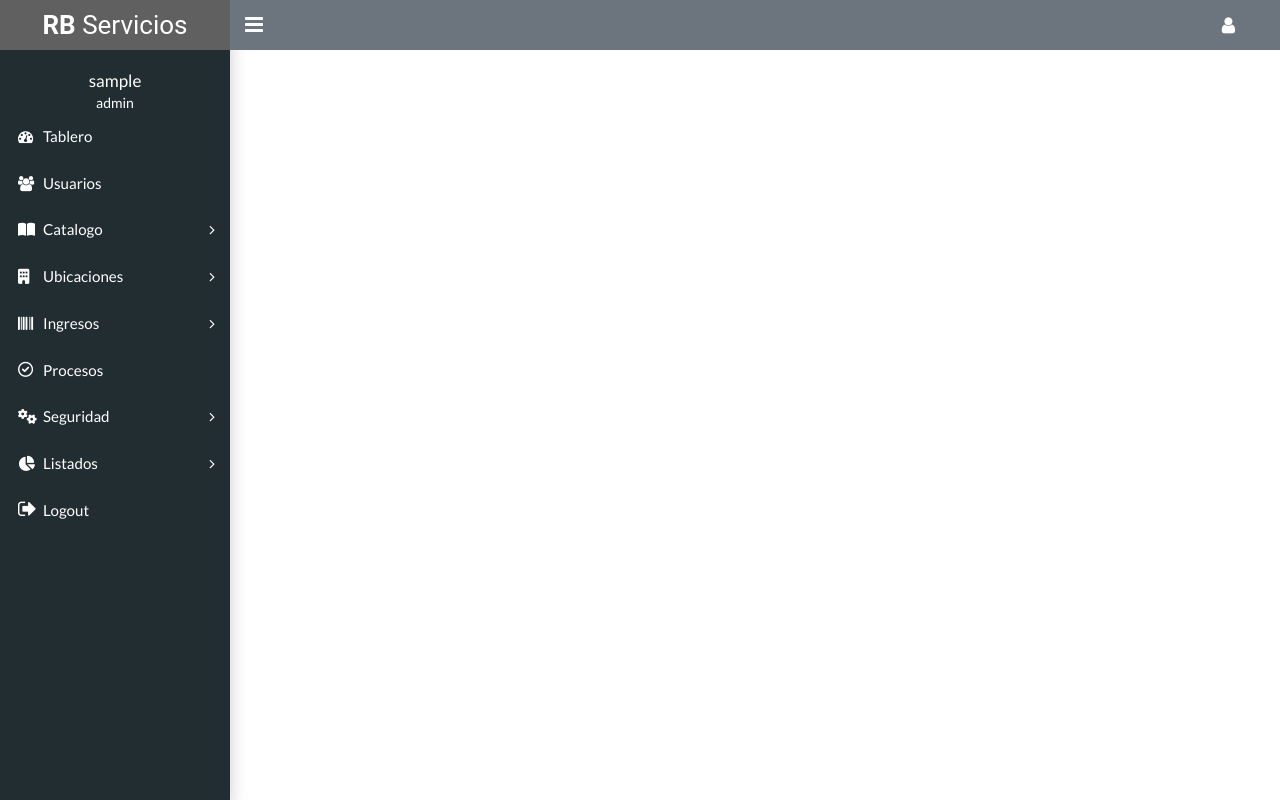
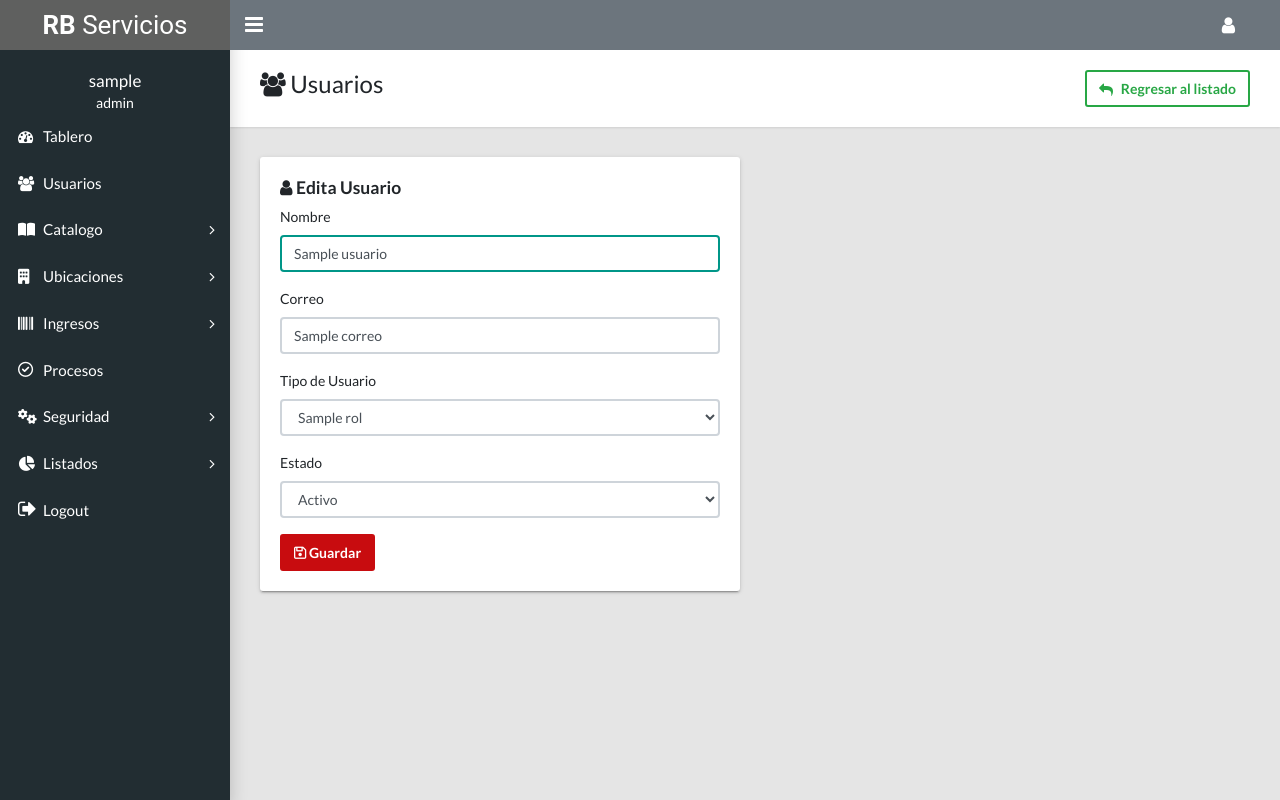
Before and after one commit to NanoBlanco/NanoBlanco, a PHP site: template App/Views/Usuarios/Editar.php in a window 1280 px wide. Run offline with PHP 8.4, Linux system fonts and the light colour scheme; the visitor is signed in with stand-in values (Sample User, id 1); the template is opened without the code that fills it: most values are stand-ins (such as "Sample title", 1, 10 or a date in 2020); some libraries are stand-ins or nearby versions.

Commit message:
Cambios Crear, Editar Usuarios

```diff
--- a/App/Views/Items/Editar.php
+++ b/App/Views/Items/Editar.php
@@ -13,7 +13,7 @@
             <div class="modal-body">
                 <div class="row">
                     <div class="col-sm">
-                        <form class="form-horizontal" id="frmeditar_item_<?= $item['id']; ?>" method="post" action="<?= FOLDER_PATH.'/Items/actualizarItem' ?>" autocomplete="off">
+                        <form class="form-horizontal" id="frmeditar_item" onsubmit="return checkForm(this);" method="post" action="<?= FOLDER_PATH.'/Items/actualizarItem' ?>" autocomplete="off">
                             <input name="id" id="id" type="hidden" value="<?= $item['id'] ;?>">
                             <div class="form-group">
                                 <label for="item">Item</label>
--- a/App/Views/Usuarios/Editar.php
+++ b/App/Views/Usuarios/Editar.php
@@ -1,36 +1,43 @@
-<!-- Modal Editar Usuarios -->
-<div class="modal fade" id="edit_<?php echo $usuario['id']; ?>" tabindex="-1" role="dialog" data-backdrop="static"
-    data-keyboard="false" aria-labelledby="editarUsuarioLabel" aria-hidden="true">
-    <div class="modal-dialog" role="document">
-        <div class="modal-content">
-            <div class="modal-header">
-                <h5 class="modal-title" id="editarUsuarioLabel"><i class="fa fa-edit"></i> Editar Usuario
-                </h5>
-                <button type="button" class="close" data-dismiss="modal" aria-label="Close">
-                    <span aria-hidden="true">&times;</span>
-                </button>
+<!---- Encabezado ------>
+<?php require './App/Views/Templates/Header.php'; ?>
+
+<section class="app-content">
+    <div class="app-title">
+        <!-- Content Header (Page header) -->
+        <div class="float-left">
+            <h1><i class="fa fa-users"></i> Usuarios</h1>
         </div>
-            <?php ?>
-            <div class="modal-body">
+        <div class="float-right">
+            <?php if(isset($_SESSION['permisos'][1]['ins']) == 1 || $_SESSION['id_rol'] = 100) {?>
+                <a href="<?= FOLDER_PATH.'/Usuarios'; ?>" class="btn btn-outline-success">
+                    <i class="fa fa-reply" aria-hidden="true"></i> Regresar al listado
+                </a>
+            <?php } ?>
+        </div>
+    </div>
+    <div class="row">
+        <div class="col-md-6">
+            <div class="tile">
+                <h5><i class="fa fa-user"></i> Edita Usuario</h5>
+                <div class="tile-body">
                     <div class="row">
                         <div class="col-sm">
-                        <form method="post" action="<?= FOLDER_PATH.'/Usuarios/actualizarUsuario' ?>" autocomplete="off">
-                            <input name="id" type="hidden" value="<?= $usuario['id'] ;?>">
+                            <form method="post" action="<?= FOLDER_PATH.'/Usuarios/actualizarUsuario' ?>"
+                                id="editaUsuario" onsubmit="return checkForm(this);"autocomplete="off">
+                                <input name="id" type="hidden" value="<?= $usuario->id ;?>">
                                 <div class="form-group">
                                     <label for="nombre">Nombre</label>
-                                <input autofocus name="nombre" required type="text"
-                                    class="form-control" value="<?= $usuario['nombre'] ;?>">
+                                    <input class="form-control" type="text" name="nombre" id="nombre" value="<?= $usuario->nombre ;?>" autofocus required >
                                 </div>
                                 <div class="form-group">
                                     <label for="correo">Correo</label>
-                                <input name="correo" type="email" class="form-control"
-                                    value="<?= $usuario['correo'] ;?>">
+                                    <input class="form-control" type="email" name="correo" id="correo" value="<?= $usuario->correo ;?>" required>
                                 </div>
                                 <div class="form-group">
                                     <label for="idRol">Tipo de Usuario</label>
                                     <select required class="form-control" name="idRol" id="idRol">
                                         <?php foreach ($roles as $rol) { ?>
-                                    <option <?= intval($usuario['id_rol']) === intval($rol['id']) ? "selected" : "" ?>
+                                        <option <?= intval($usuario->id_rol) === intval($rol['id']) ? "selected" : "" ?>
                                             value="<?= $rol['id'] ?>"><?=htmlentities($rol['rol']) ?>
                                         </option>
                                         <?php } ?>
@@ -39,57 +46,71 @@
                                 <div class="form-group">
                                     <label for="estado">Estado</label>
                                     <select class="form-control" id="estado" name="estado" required>
-                                    <option value="1" <?php if ($usuario['estado'] ==
-                                            1) { echo 'selected=""'; } ?>> Activo
-                                        <?php if ($usuario['estado'] == 1) { echo '(Actual)'; } ?></option>
-                                    <option value="0" <?php if ($usuario['estado'] ==
-                                            0) { echo 'selected=""'; } ?>> Inactivo
-                                        <?php if ($usuario['estado'] == 0) { echo '(Actual)'; } ?></option>
+                                        <option value="1" <?php if ($usuario->estado == 1) { echo 'selected=""'; } ?>> Activo
+                                            <?php if ($usuario->estado == 1) { echo '(Actual)'; } ?>
+                                        </option>
+                                        <option value="0" <?php if ($usuario->estado == 0) { echo 'selected=""'; } ?>> Inactivo
+                                            <?php if ($usuario->estado == 0) { echo '(Actual)'; } ?>
+                                        </option>
                                     </select>
                                 </div>
 
                                 <button type="submit" class="btn btn-primary"><i class="fa-regular fa-floppy-disk"></i>
                                     Guardar</button>
-                            <button type="button" class="btn btn-secondary" data-dismiss="modal">
-                                Volver</button>
 
                             </form>
                         </div>
                     </div>
                 </div>
-            <div class="modal-footer">
-                <p>Por favor rellene todos los campos</p>
             </div>
         </div>
     </div>
-</div>
+</section>
+<?php require './App/Views/Templates/js.php'; ?>
+<script>
+    $(document).ready(function () {
+        $("#editaUsuario").validate({
+        rules: {
+            nombre: {
+                    required: true,
+                    minlength: 8
+            },
+            correo: {
+					required: true,
+					email: true
+					}
+        },
+        messages: {
+            nombre: {
+                required: "Por favor ingrese el nombre",
+                minlength: "El Item debe tener al menos 8 caracteres"
+            },
+            correo: "Por favor ingrese un correo válido"
+        },
 
-<!-- Modal Borrar Usuario -->
-<div class="modal fade" id="delete_<?= $usuario['id']; ?>" tabindex="-1" role="dialog" aria-labelledby="BorrarLabel"
-    aria-hidden="true">
-    <div class="modal-dialog">
-        <div class="modal-content">
-            <div class="modal-header">
-                <center>
-                    <h4 class="modal-title" id="BorrarLabel">Borrar Usuario ?</h4>
-                </center>
-                <button type="button" class="close" data-dismiss="modal" aria-hidden="true">&times;</button>
-
-            </div>
-            <div class="modal-body">
-                <p class="text-center">¿Esta seguro de Borrar el registro?</p>
-                <h2 class="text-center"><?= $usuario['nombre']; ?></h2>
-            </div>
-            <div class="modal-footer">
-                <button type="button" class="btn btn-default" data-dismiss="modal"><i class="fa fa-remove"></i>
-                    Cancelar</button>
-                <form method="post" action="<?= FOLDER_PATH.'/Usuarios/eliminarUsuario' ?>">
-                    <input name="id" type="hidden" value="<?= $usuario['id'] ;?>">
-                    <button type="submit" class="btn btn-danger"><i class="fa-regular fa-trash-can"
-                            title="Borrar"></i></button>
-                </form>
-
-            </div>
-        </div>
-    </div>
-</div>
+        errorElement: 'div',
+        errorClass: 'invalid-feedback',
+        focusInvalid: false,
+        ignore: "",
+        highlight: function (element, errorClass, validClass) {
+            $(element).addClass('is-invalid');
+        },
+        unhighlight: function (element) {
+            $(element).removeClass('is-invalid');
+        },
+        success: function (element) {
+            $(element).removeClass('is-invalid');
+        },
+        errorPlacement: function (error, element) {
+            if (element.closest('.bootsrap-select').length > 0) {
+                element.closest('.bootsrap-select').find('.bs-placeholder').after(error);
+            } else if ($(element).is('select') && element.hasClass('select2-hidden-accessible')) {
+                element.next().after(error);
+            } else {
+                error.insertAfter(element);
+            }
+        }
+    });
+    });
+</script>
+<?php require './App/Views/Templates/Footer.php'; ?>
```
Also changed, not shown: App/Controllers/Usuarios/UsuariosController.php (+16 -0 lines), App/Views/Items/Items.php (+10 -9 lines), App/Views/Usuarios/Usuarios.php (+43 -82 lines), App/Views/Usuarios/crear.php (added, +82 -0 lines). Lines whose indentation alone changed are shown as unchanged.
